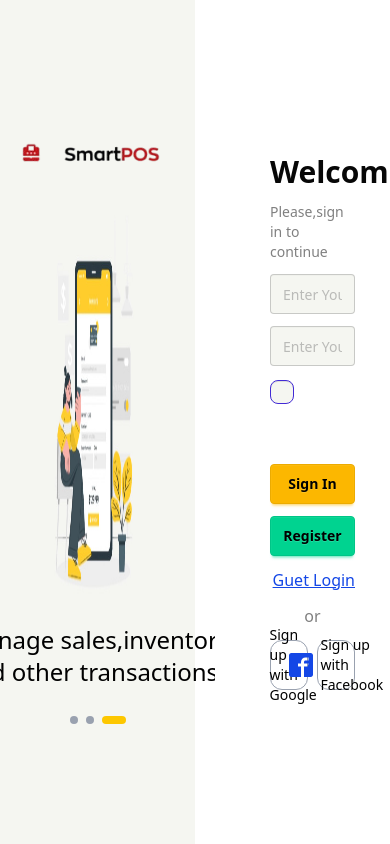
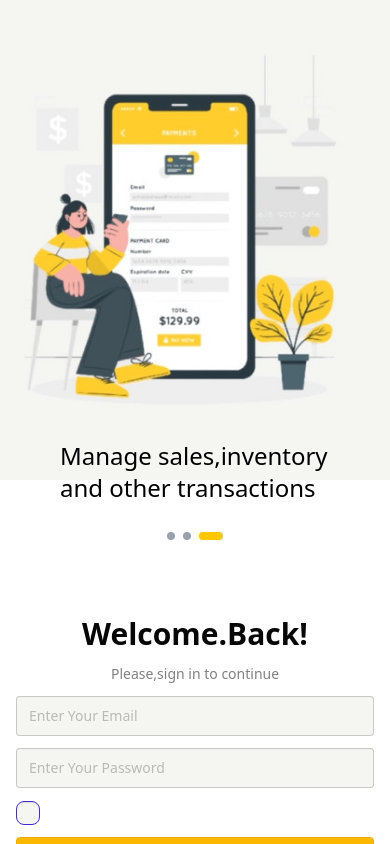
Before and after one commit to karim-emad90/bootcamp-pos, a React (Vite) app: page /login in a window 390 px wide. Built offline with nearby package versions, Linux system fonts and the light colour scheme.

Commit message:
responsive-login

```diff
--- a/src/LoginCarousel.jsx
+++ b/src/LoginCarousel.jsx
@@ -23,12 +23,12 @@
   }, []);
 
   return (
-    <div className="w-full h-dvh flex flex-col items-center justify-center gap-4 bg-[#f5f6f1]">
+    <div className="w-full h-[80%] lg:h-dvh flex flex-col items-center justify-center gap-4 bg-[#f5f6f1]">
         <img src={logo} className=" self-start" alt="" />
       {/* image */}
       <img
         src={images[index]}
-        className={`w-[50%] h-100 object-container rounded transition-opacity duration-500 ${
+        className={`w-full lg:w-[50%] h-full lg:h-100 object-container rounded transition-opacity duration-500 ${
           fade ? "opacity-100" : "opacity-0"
         }`}
       />
--- a/src/LoginPage.jsx
+++ b/src/LoginPage.jsx
@@ -61,19 +61,19 @@
 
   return (
 
-    <div className="w-full h-dvh flex gap-5  bg-[#ffffff] text-white">
-      <div className="w-[50%] ">
+    <div className="w-full h-dvh overflow-scroll  flex flex-col  lg:flex-row   lg:gap-5  bg-[#ffffff] text-white">
+      <div className="w-full lg:w-[50%] ">
         <LoginCarousel/>
       </div>
-      <div className="flex justify-center w-[50%] bg-[#ffffff]">
+      <div className="flex h-dvh  justify-center w-full lg:w-[50%] bg-[#ffffff]">
          <Formik initialValues={{
         email:'',
         password:'',
         isChecked: false
       }} onSubmit={handleSubmit} validationSchema={validationSchema}>
-          <Form className=" rounded-3xl p-4 flex flex-col justify-center gap-3 w-[60%]">
-            <h1 className="text-[#070707] text-3xl font-bold">Welcome.Back!</h1>
-            <p className="text-sm text-grey">Please,sign in to continue</p>
+          <Form className=" rounded-3xl p-4 flex flex-col justify-center gap-3 w-full lg:w-[60%]">
+            <h1 className="text-[#070707] text-3xl font-bold self-center lg:self-start">Welcome.Back!</h1>
+            <p className="text-sm text-grey self-center lg:self-start">Please,sign in to continue</p>
             <Field className='w-full input bg-[#f5f6f1] text-grey' name='email' placeholder='Enter Your Email'/>
             <ErrorMessage name='email' component={'p'} className="text-red-500"/>
             <Field className='w-full input bg-[#f5f6f1] text-grey'  name='password' placeholder='Enter Your Password'/>
@@ -86,7 +86,7 @@
             <button type="submit" className="btn btn-warning w-full text-black font-bold">Sign In</button>
             <Link to={'/register'} className="btn btn-success text-black font-bold">
             Register</Link>
-            <Link to={'/'} onClick={navigateGuest} className="text-blue-700 self-end text-decoration-line: underline">Guet Login</Link>
+            <Link to={'/'} onClick={navigateGuest} className="text-blue-700 text-xl lg:text-lg self-center lg:self-end text-decoration-line: underline">Guest Login</Link>
             <p className="text-grey self-center">or</p>
             <section className="w-full flex justify-between">
               <a href="https://myaccount.google.com/?pli=1" target="_blank" className="w-[45%] h-[50px] flex gap-2 items-center justify-center rounded-xl border-gray-400 border-[0.25px]">
```
